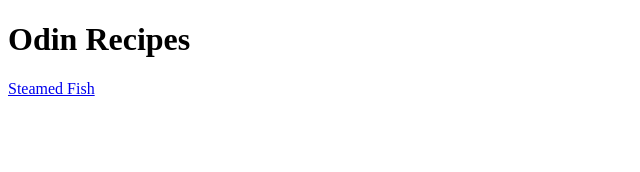
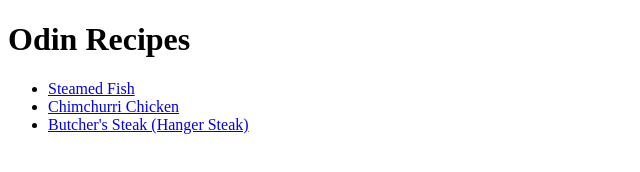
Before and after one commit to danielyjtan/odin-recipes, a plain HTML site: page index.html in a window 1280 px wide. Shown: the whole page, without its empty margins (0-640 px from the left). Drawn offline with Linux system fonts and the light colour scheme.

Commit message:
Modified index webpage

```diff
--- a/index.html
+++ b/index.html
@@ -1,12 +1,17 @@
 <!DOCTYPE html>
 <html>
     <head>
-        <title>"My First Webpage"</title>
+        <title>My First Webpage</title>
         <meta charset="UTF-8">
     </head>
 
     <body>
         <h1>Odin Recipes</h1>
-        <a href="./recipes/steamedfish.html">Steamed Fish</a>
+        <ul>
+            <li><a href="./recipes/steamedfish.html">Steamed Fish</a></li>
+            <li><a href="./recipes/chimchicken.html">Chimchurri Chicken</a></li>
+            <li><a href="./recipes/hangersteak.html">Butcher's Steak (Hanger Steak)</a></li>
+        </ul>
+
     </body>
 </html>
```
Also changed, not shown: img/chimchicken.jpeg (added), img/hangersteak.jpeg (added).
